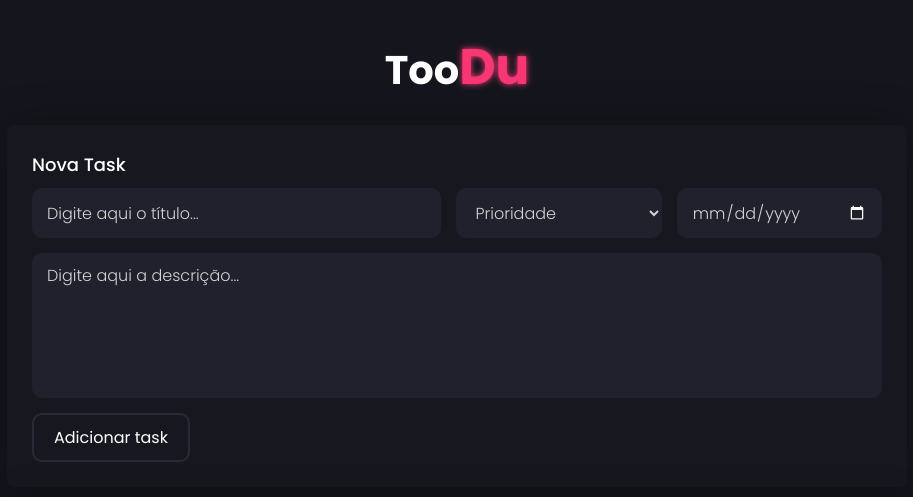
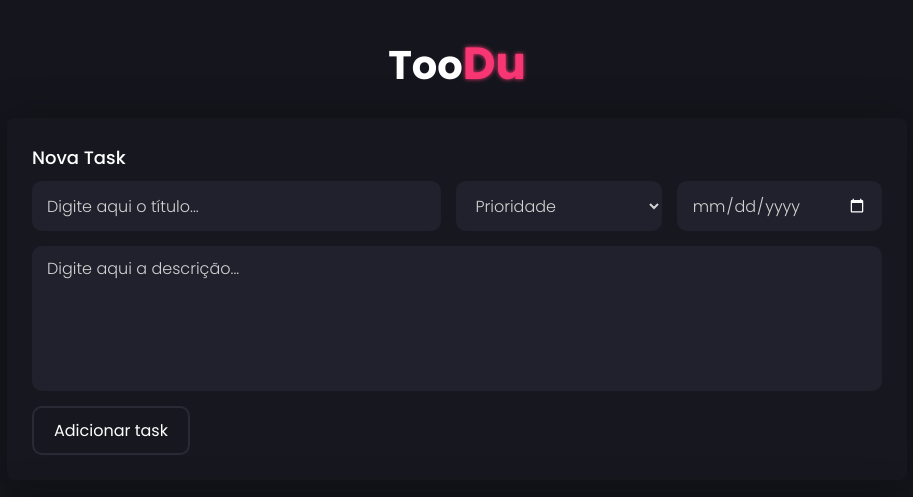
Before and after one commit to pedrongomes27/CRUD---NODE.JS, a website: page index.html in a window 1280 px wide. Shown: the whole page, without its empty margins (183-1096 px from the left). Drawn offline with Linux system fonts and the light colour scheme; no server answers.

Commit message:
Titulo editado

```diff
--- a/css/style.css
+++ b/css/style.css
@@ -27,11 +27,11 @@ body {
 }
 
 #title-page-span {
-    font-size: 50px;
+    font-size: 45px;
     color: #F93674;
     font-weight: 700;
     text-align: center;
-    filter: drop-shadow(0px 0px 3px #F93674);
+    filter: drop-shadow(0px 0px 2px #F93674);
 }
 
 
```
